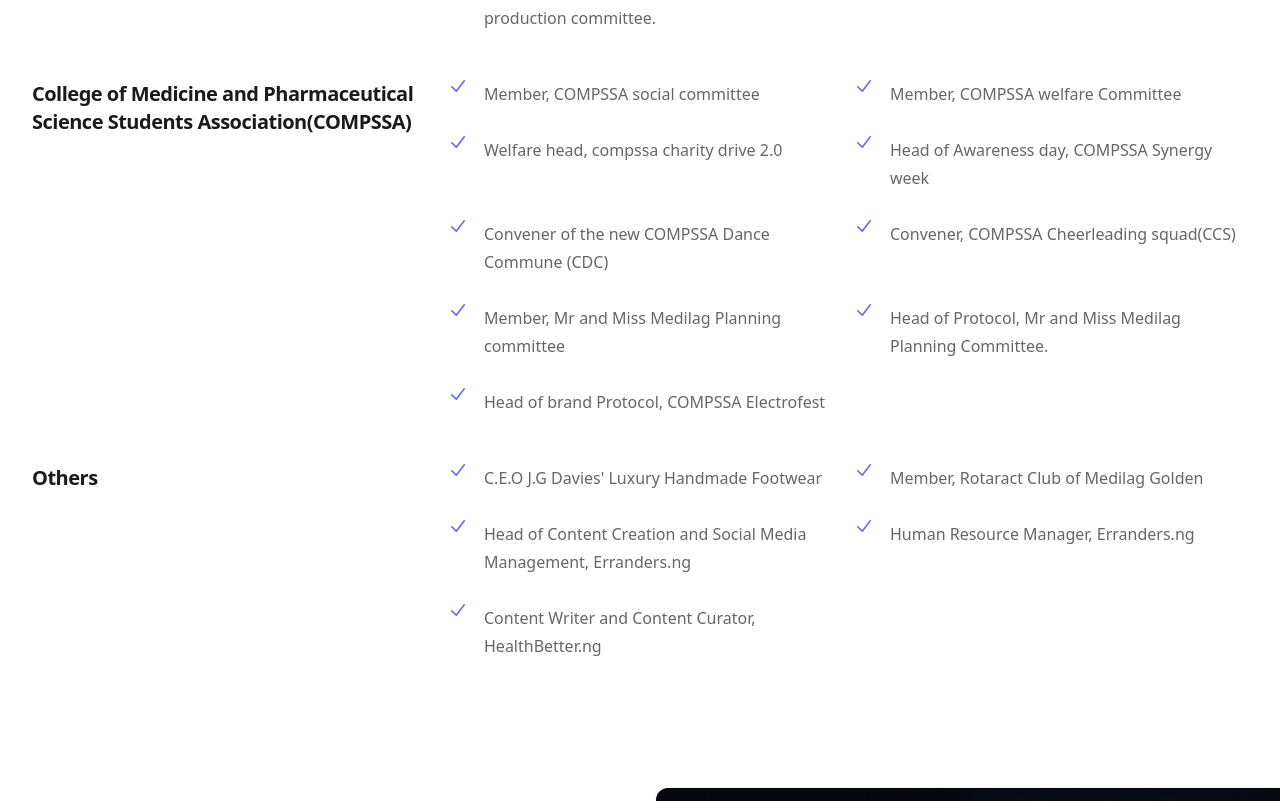
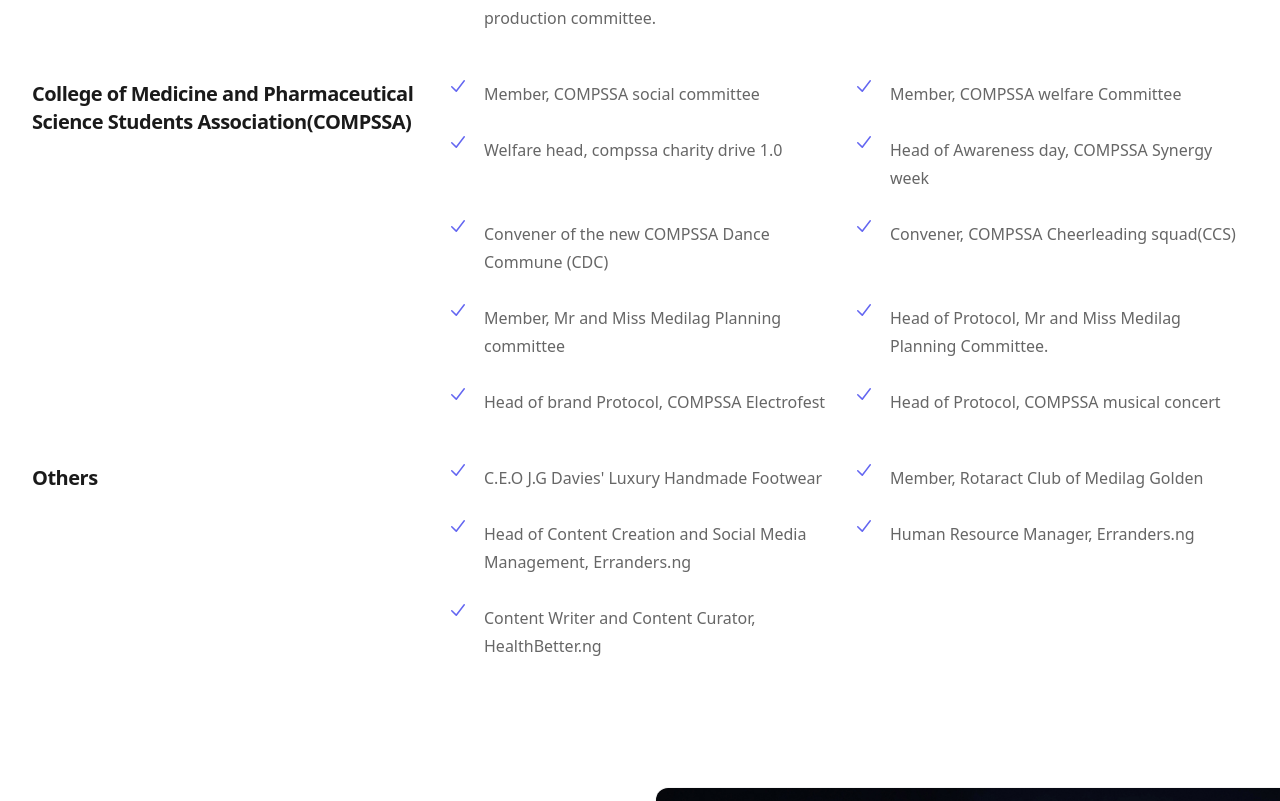
Before and after one commit to marquis-code/david-election, a Nuxt app: page / in a window 1280 px wide. Shown: the part 4102-4903 px from the top of the page. Built offline with nearby package versions, Linux system fonts and the light colour scheme; what flutterwave-vue3 would draw is missing.

Commit message:
update implementation

```diff
--- a/pages/index.vue
+++ b/pages/index.vue
@@ -194,7 +194,7 @@
         <!-- <p class="mt-6 text-base leading-7 text-gray-600">University of Lagos Association of Physiotherapy Students (ULAPS)</p> -->
       </div>
       <dl class="col-span-2 grid grid-cols-1 gap-x-3 gap-y-6 text-base leading-7 text-gray-600 sm:grid-cols-2 lg:gap-y-5">
-        <div v-for="(item, idx) in ['Member, COMPSSA social committee', 'Member, COMPSSA welfare Committee', 'Welfare head, compssa charity drive 2.0', 'Head of Awareness day, COMPSSA Synergy week', 'Convener of the new COMPSSA Dance Commune (CDC)', 'Convener, COMPSSA Cheerleading squad(CCS)', 'Member, Mr and Miss Medilag Planning committee', 'Head of Protocol, Mr and Miss Medilag Planning Committee.', 'Head of brand Protocol, COMPSSA Electrofest']" :key="idx"  class="relative pl-9">
+        <div v-for="(item, idx) in jobs" :key="idx"  class="relative pl-9">
           <dt class="font-semibold text-gray-900">
             <svg class="absolute left-0 top-1 h-5 w-5 text-indigo-500" viewBox="0 0 20 20" fill="currentColor" aria-hidden="true">
               <path fill-rule="evenodd" d="M16.704 4.153a.75.75 0 01.143 1.052l-8 10.5a.75.75 0 01-1.127.075l-4.5-4.5a.75.75 0 011.06-1.06l3.894 3.893 7.48-9.817a.75.75 0 011.05-.143z" clip-rule="evenodd" />
@@ -331,8 +331,7 @@
           <h2 class="text-3xl font-bold tracking-tight text-white sm:text-xl">People's Experiences of Me</h2>
           <p class="mt-6 text-lg leading-8 text-gray-300">Writing this section was both exciting and a little nerve-wracking! My team insisted I include testimonials from people who know me well and interact with me regularly. I wasn’t given much of a choice, so here we are.
           </p>
-          <p class="mt-6 text-lg leading-8 text-gray-300">As we go through this together, I’m as eager (and maybe a little nervous) as you are to see what people have to say. Hopefully, these experiences will give you a glimpse into who I am through the eyes of others, beyond the titles and responsibilities.
-            I(nserts videos of compssaites)</p>
+          <p class="mt-6 text-lg leading-8 text-gray-300">As we go through this together, I’m as eager (and maybe a little nervous) as you are to see what people have to say. Hopefully, these experiences will give you a glimpse into who I am through the eyes of others, beyond the titles and responsibilities.</p>
             <!-- <iframe src="@/assets/img/election-videos.mp4" /> -->
             <VideoPlayer />
         </div>
@@ -414,8 +413,12 @@
 
           <ul class="mt-8 space-y-1 text-sm text-gray-700 flex items-center gap-x-3">
             <p>Follow me on:</p>
-            <li> <img src="@/assets/icons/twitter.svg" class="h-7 w-7" /></li>
-            <li> <img src="@/assets/icons/insta.svg" class="h-7 w-7" /></li>
+            <a target="_blank" href="https://www.instagram.com/j_da_vid?igsh=NTc4MTIwNjQ2YQ==">
+              <img src="@/assets/icons/insta.svg" class="h-7 w-7" />
+            </a>
+            <li>
+              <img src="@/assets/icons/twitter.svg" class="h-7 w-7" />
+            </li>
           </ul>
 
           <!-- <ul class="mt-8 flex gap-6">
@@ -588,3 +591,7 @@
 
 
 </template>
+
+<script setup lang="ts">
+const jobs = ref(['Member, COMPSSA social committee', 'Member, COMPSSA welfare Committee', 'Welfare head, compssa charity drive 1.0', 'Head of Awareness day, COMPSSA Synergy week', 'Convener of the new COMPSSA Dance Commune (CDC)', 'Convener, COMPSSA Cheerleading squad(CCS)', 'Member, Mr and Miss Medilag Planning committee', 'Head of Protocol, Mr and Miss Medilag Planning Committee.', 'Head of brand Protocol, COMPSSA Electrofest', 'Head of Protocol, COMPSSA musical concert'])
+</script>
```
